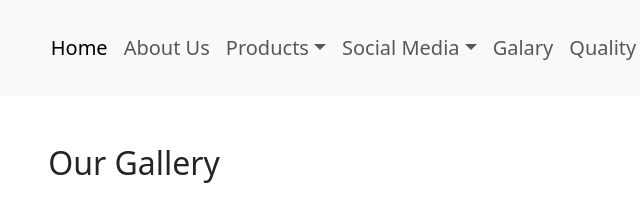
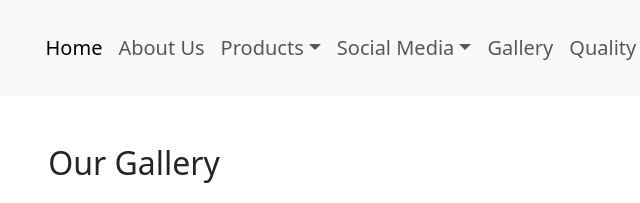
Before and after one commit to Adusumilli-preethi/Subhan-Seeds, a plain HTML site: page galary.html in a window 1280 px wide. Shown: the top 203 px of the page, 506-1146 px from the left. Drawn offline with nearby package versions, Linux system fonts and the light colour scheme; grey boxes are pictures that could not be loaded.

Commit message:
Update galary.html

```diff
--- a/galary.html
+++ b/galary.html
@@ -70,7 +70,7 @@
 
                         <!-- galary -->
                         <li class="nav-item">
-                            <a class="nav-link" href="galary.html">Galary</a>
+                            <a class="nav-link" href="galary.html">Gallery</a>
                         </li>
                         <li class="nav-item">
                             <a class="nav-link" href="quality.html">Quality</a>
```
